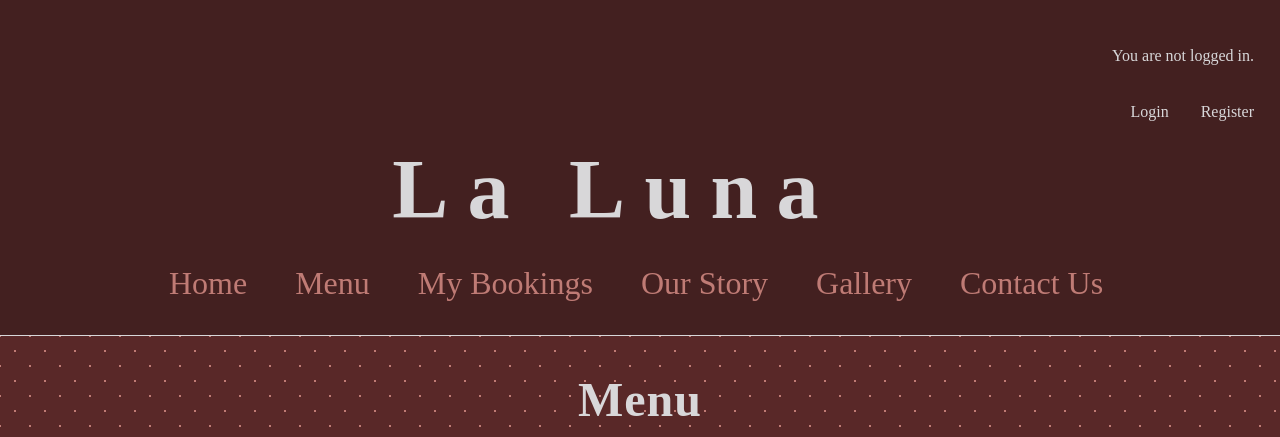
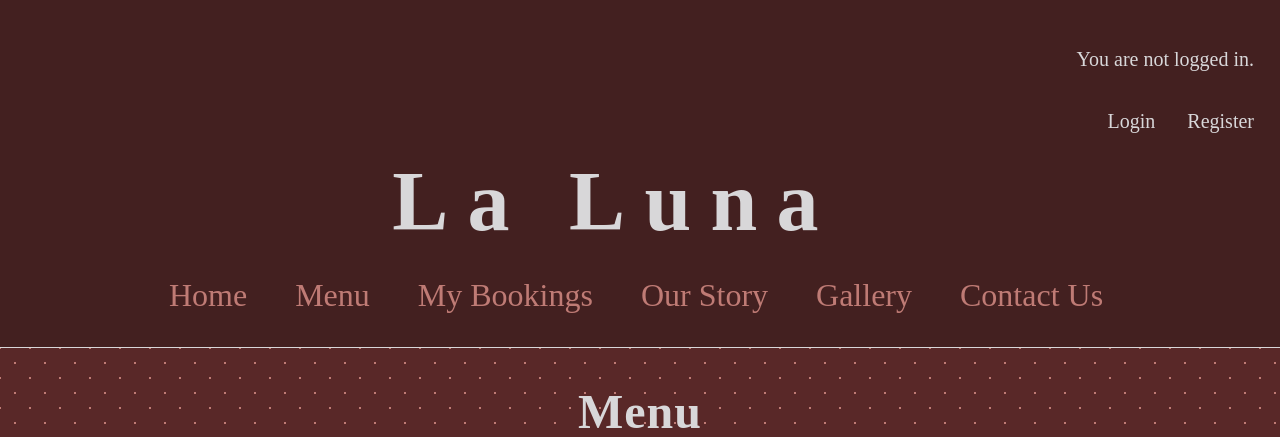
Before and after one commit to maevecrossan/la-luna, a Django app: page /menu/ in a window 1280 px wide. Shown: the top 437 px of the page. Run offline with Django 4.2, Linux system fonts and the light colour scheme; some libraries are stand-ins or nearby versions; some web fonts are replaced.

Commit message:
Update user status message to be larger on all screens

```diff
--- a/static/css/style.css
+++ b/static/css/style.css
@@ -120,6 +120,10 @@ body {
 h1 {
     font-size: 80px;
     letter-spacing: 0.23em;
+}
+
+.user-status {
+    font-size: 20px;
 }
 
 .header-container {
@@ -542,10 +546,6 @@ footer .col {
         padding-right: 20px;
     }
 
-    .user-status {
-        font-size: 20px;
-    }
-
     /* ---------------- Mobile Nav Styles */
     #desktop-navigation {
         display: none;
```
